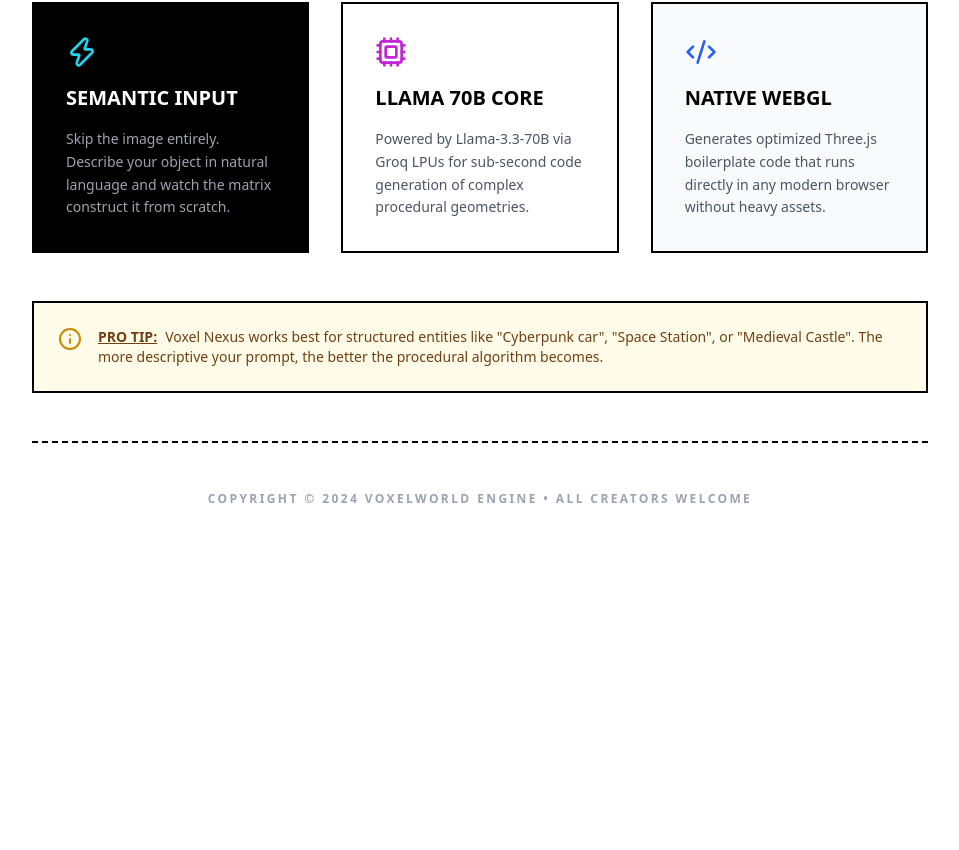
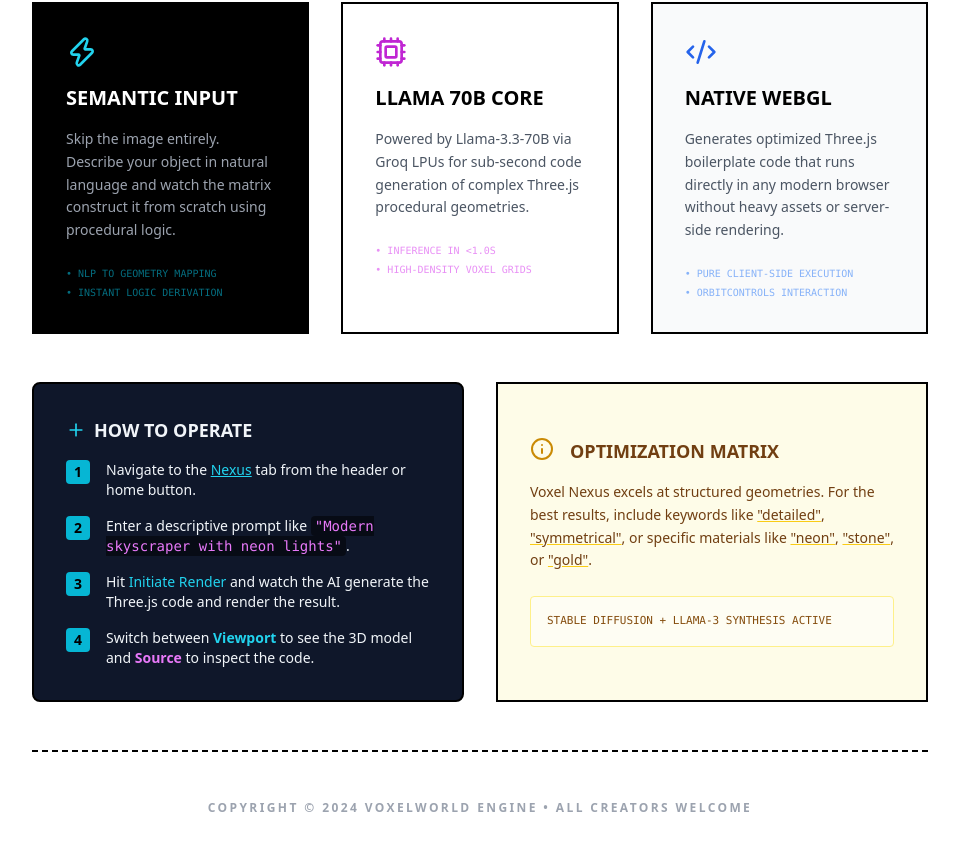
Before and after one commit to koyeliya2004/voxel, a React (Vite) app: page / in a window 1280 px wide. Shown: the part 1377-2227 px from the top of the page, without its empty margins (160-1119 px from the left). Before the commit the page ends 1932 px from the top, so only its background shows below. Built offline with nearby package versions, Linux system fonts and the light colour scheme.

Commit message:
feat(app): Enhance Voxel Nexus card and Groq proxy
Improves the Voxel Nexus feature card with more descriptive text and sub-points.
Adds robust error handling and environment variable checking to the Groq API proxy for better stability.

```diff
--- a/App.tsx
+++ b/App.tsx
@@ -448,29 +448,73 @@
         </div>
 
         <div className="grid md:grid-cols-3 gap-8">
-            <div className="p-8 bg-black text-white border-2 border-black space-y-4 hover:shadow-[8px_8px_0px_0px_rgba(217,70,239,1)] transition-shadow">
-                <Zap className="text-cyan-400" size={32} />
+            <div className="p-8 bg-black text-white border-2 border-black space-y-4 hover:shadow-[8px_8px_0px_0px_rgba(217,70,239,1)] transition-all group">
+                <Zap className="text-cyan-400 group-hover:scale-110 transition-transform" size={32} />
                 <h3 className="font-black uppercase text-xl">Semantic Input</h3>
-                <p className="text-gray-400 text-sm leading-relaxed">Skip the image entirely. Describe your object in natural language and watch the matrix construct it from scratch.</p>
+                <p className="text-gray-400 text-sm leading-relaxed">Skip the image entirely. Describe your object in natural language and watch the matrix construct it from scratch using procedural logic.</p>
+                <ul className="text-[10px] font-mono text-cyan-500/60 uppercase space-y-1 pt-2">
+                  <li>• NLP to Geometry mapping</li>
+                  <li>• Instant logic derivation</li>
+                </ul>
             </div>
-            <div className="p-8 bg-white border-2 border-black space-y-4 hover:shadow-[8px_8px_0px_0px_rgba(0,0,0,1)] transition-shadow">
-                <Cpu className="text-fuchsia-600" size={32} />
+            <div className="p-8 bg-white border-2 border-black space-y-4 hover:shadow-[8px_8px_0px_0px_rgba(0,0,0,1)] transition-all group">
+                <Cpu className="text-fuchsia-600 group-hover:rotate-12 transition-transform" size={32} />
                 <h3 className="font-black uppercase text-xl">Llama 70B Core</h3>
-                <p className="text-gray-600 text-sm leading-relaxed">Powered by Llama-3.3-70B via Groq LPUs for sub-second code generation of complex procedural geometries.</p>
+                <p className="text-gray-600 text-sm leading-relaxed">Powered by Llama-3.3-70B via Groq LPUs for sub-second code generation of complex Three.js procedural geometries.</p>
+                <ul className="text-[10px] font-mono text-fuchsia-500/60 uppercase space-y-1 pt-2">
+                  <li>• Inference in &lt;1.0s</li>
+                  <li>• High-density voxel grids</li>
+                </ul>
             </div>
-            <div className="p-8 bg-gray-50 border-2 border-black space-y-4 hover:shadow-[8px_8px_0px_0px_rgba(37,99,235,1)] transition-shadow">
-                <Code2 className="text-blue-600" size={32} />
+            <div className="p-8 bg-gray-50 border-2 border-black space-y-4 hover:shadow-[8px_8px_0px_0px_rgba(37,99,235,1)] transition-all group">
+                <Code2 className="text-blue-600 group-hover:-translate-y-1 transition-transform" size={32} />
                 <h3 className="font-black uppercase text-xl">Native WebGL</h3>
-                <p className="text-gray-600 text-sm leading-relaxed">Generates optimized Three.js boilerplate code that runs directly in any modern browser without heavy assets.</p>
+                <p className="text-gray-600 text-sm leading-relaxed">Generates optimized Three.js boilerplate code that runs directly in any modern browser without heavy assets or server-side rendering.</p>
+                <ul className="text-[10px] font-mono text-blue-500/60 uppercase space-y-1 pt-2">
+                  <li>• Pure client-side execution</li>
+                  <li>• OrbitControls interaction</li>
+                </ul>
             </div>
         </div>
 
-        <div className="bg-yellow-50 border-2 border-black p-6 flex items-start gap-4">
-            <Info className="shrink-0 text-yellow-600" />
-            <p className="text-sm font-medium text-yellow-900">
-                <span className="font-black uppercase mr-2 underline">Pro Tip:</span>
-                Voxel Nexus works best for structured entities like "Cyberpunk car", "Space Station", or "Medieval Castle". The more descriptive your prompt, the better the procedural algorithm becomes.
+        <div className="grid md:grid-cols-2 gap-8">
+          <div className="bg-slate-900 text-slate-100 p-8 border-2 border-black rounded-lg">
+            <h4 className="font-black uppercase text-lg mb-4 flex items-center gap-2">
+              <Plus size={20} className="text-cyan-400" />
+              How to operate
+            </h4>
+            <div className="space-y-4 text-sm font-medium">
+              <div className="flex gap-4">
+                <span className="shrink-0 size-6 bg-cyan-500 text-black flex items-center justify-center font-black rounded">1</span>
+                <p>Navigate to the <span className="text-cyan-400 underline">Nexus</span> tab from the header or home button.</p>
+              </div>
+              <div className="flex gap-4">
+                <span className="shrink-0 size-6 bg-cyan-500 text-black flex items-center justify-center font-black rounded">2</span>
+                <p>Enter a descriptive prompt like <code className="bg-black/50 px-1 py-0.5 rounded text-fuchsia-400">"Modern skyscraper with neon lights"</code>.</p>
+              </div>
+              <div className="flex gap-4">
+                <span className="shrink-0 size-6 bg-cyan-500 text-black flex items-center justify-center font-black rounded">3</span>
+                <p>Hit <span className="text-cyan-400">Initiate Render</span> and watch the AI generate the Three.js code and render the result.</p>
+              </div>
+              <div className="flex gap-4">
+                <span className="shrink-0 size-6 bg-cyan-500 text-black flex items-center justify-center font-black rounded">4</span>
+                <p>Switch between <span className="text-cyan-400 font-bold">Viewport</span> to see the 3D model and <span className="text-fuchsia-400 font-bold">Source</span> to inspect the code.</p>
+              </div>
+            </div>
+          </div>
+
+          <div className="bg-yellow-50 border-2 border-black p-8 flex flex-col justify-center">
+            <div className="flex items-start gap-4 mb-4">
+              <Info className="shrink-0 text-yellow-600" />
+              <h4 className="font-black uppercase text-lg text-yellow-900">Optimization Matrix</h4>
+            </div>
+            <p className="text-sm font-medium text-yellow-900 leading-relaxed">
+                Voxel Nexus excels at structured geometries. For the best results, include keywords like <span className="underline decoration-yellow-400">"detailed"</span>, <span className="underline decoration-yellow-400">"symmetrical"</span>, or specific materials like <span className="underline decoration-yellow-400">"neon"</span>, <span className="underline decoration-yellow-400">"stone"</span>, or <span className="underline decoration-yellow-400">"gold"</span>.
             </p>
+            <div className="mt-6 p-4 bg-white/50 border border-yellow-200 rounded text-[11px] font-mono text-yellow-800">
+              STABLE DIFFUSION + LLAMA-3 SYNTHESIS ACTIVE
+            </div>
+          </div>
         </div>
       </section>
 
--- a/server.ts
+++ b/server.ts
@@ -84,7 +84,10 @@
 
   // API Route: Groq Proxy for Voxel Nexus
   app.post("/api/groq", async (req, res) => {
-    const apiKey = process.env.GROQ_API_KEY || "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";
+    const apiKey = process.env.GROQ_API_KEY;
+    if (!apiKey) {
+      return res.status(500).json({ error: "GROQ_API_KEY not configured. Please add it to your project secrets." });
+    }
 
     try {
       const response = await fetch("https://api.groq.com/openai/v1/chat/completions", {
```
